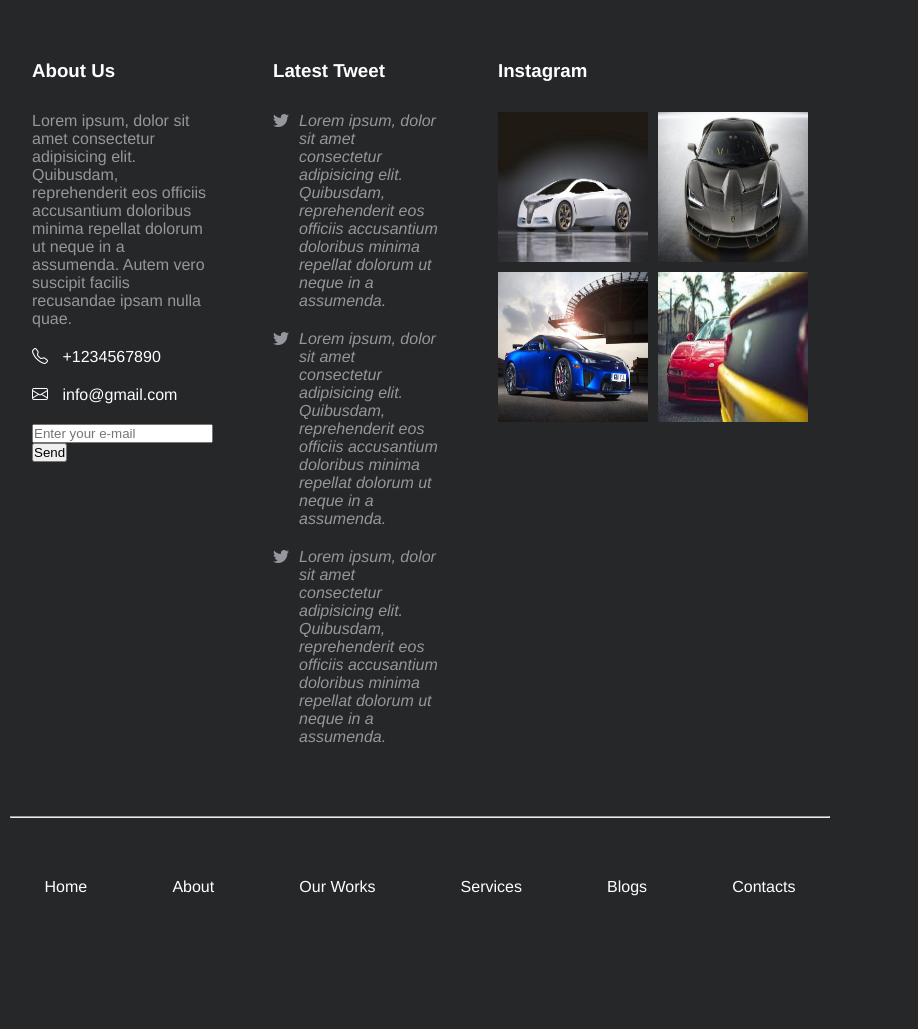
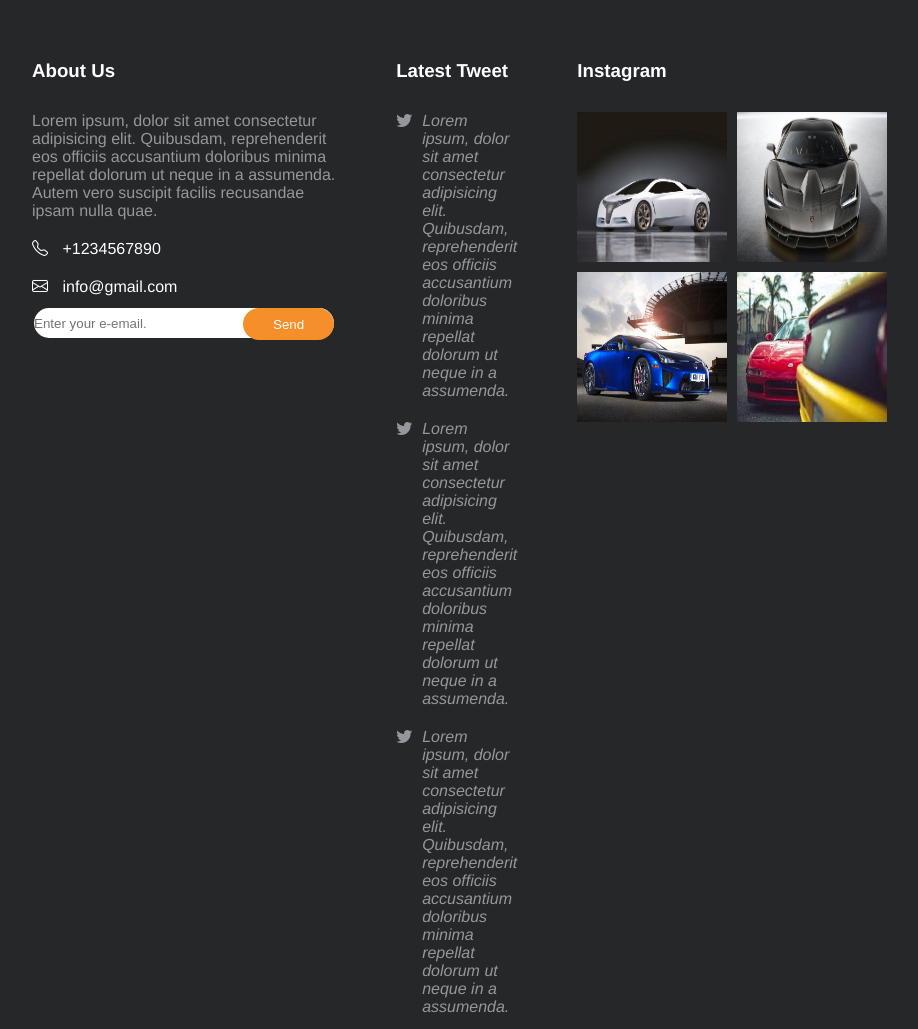
Before and after one commit to riteshmaharjan1/riteshmaharjan1.github.io, a plain HTML site: page footer.html in a window 1280 px wide. Shown: the top 1029 px of the page, without its empty margins (220-1138 px from the left). Before the commit the page ends 956 px from the top, so only its background shows below. Drawn offline with nearby package versions, Linux system fonts and the light colour scheme.

Commit message:
changed footer and added practise js

```diff
--- a/css/footer.css
+++ b/css/footer.css
@@ -89,3 +89,30 @@ body {
     display: flex;
     justify-content: space-evenly;
 }
+button {
+    margin-left: -91px;
+    height: 32px;
+    padding: 0px 30px;
+    background: rgb(244, 143, 42);
+    color: white;
+    border: 0;
+    -webkit-appearance: none;
+    border-radius: 20px;
+}
+
+.textForm {
+    /* margin: 30px 0px 10px 0px;
+    margin-right: 100px; */
+    padding: 2px;
+    display: flex;
+}
+
+input[type="text"] {
+    width: 300px;
+    height: 30px;
+    padding-right: 40px;
+    border-radius: 20px;
+    border: 0;
+    /* background-color: grey; */
+   /* color:white; */
+}
--- a/footer.html
+++ b/footer.html
@@ -27,9 +27,12 @@
                 <div class="padding10">
                     <span><i class="bi bi-envelope paddingRight10"></i></span> info@gmail.com
                 </div>
-                <div class="padding10">
-                    <input type="text" placeholder="Enter your e-mail"> <button class="btn"> Send</button>
-                </div>
+                <!-- <div class="padding10">
+                    <input class="textForm" type="text" placeholder="Enter your e-mail"> <button class="btn"> Send</button>
+                </div> -->
+                <form class="textForm">
+                    <input type="text" placeholder="Enter your e-email."><button>Send</button>
+                  </form>
             </div>
             <div class="latest">
                 <div class="padding20"><h3>Latest Tweet</h3></div>
```
Also changed, not shown: midterm-review/js-arrays-objects.js (added, +46 -0 lines), midterm-review/midTermReview.js (+30 -0 lines).
